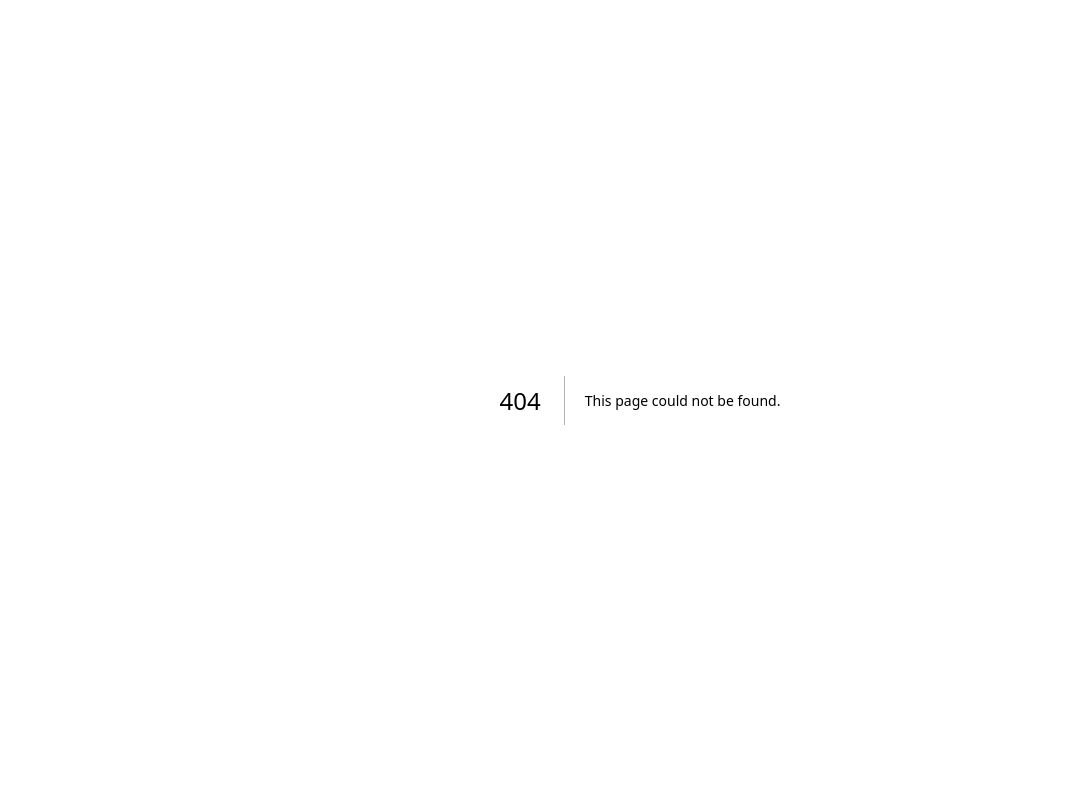
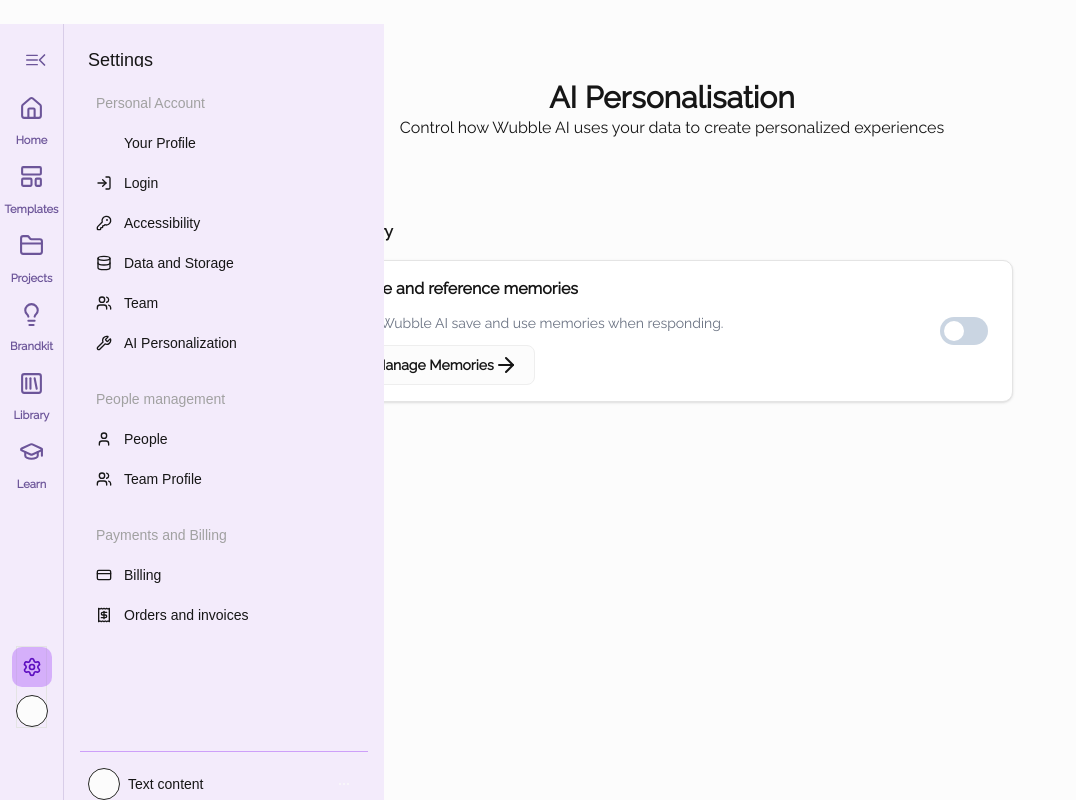
Before and after one commit to SAM324674/landing-page-2-exp, a Next.js app in the folder wubble-demo/: page /settings/ai-personalization in a window 1280 px wide. Before the commit this address had no page. Shown: the whole page, without its empty margins (0-1076 px from the left). Built offline with nearby package versions, Linux system fonts and the light colour scheme; some icons are missing.

Commit message:
corrected path

```diff
--- /dev/null
+++ b/wubble-demo/src/app/(routes)/settings/ai-personalization/page.tsx
@@ -0,0 +1,49 @@
+import React from 'react'
+import SideBarLayout from '../../SideBarLayout'
+import { Card } from '@/components/ui/card'
+import { Button } from '@/components/ui/button'
+import { ArrowRight, LockKeyhole } from 'lucide-react'
+import Switch from '@/components/ui/switch'
+import ToggleSwitch from '@/components/toggle-switch'
+
+const AIPersonalizationPage = () => {
+    return (
+        <div>
+            <SideBarLayout>
+                <main className='w-full flex flex-col items-center justify-center space-y-20 p-10 mt-10'>
+                    <div className='flex flex-col items-center'>
+                        <h1 className='text-3xl font-bold'>AI Personalisation</h1>
+                        <p>Control how Wubble AI uses your data to create personalized experiences</p>
+                    </div>
+                    <div className='w-[60%]'>
+                        <div className="flex justify-between items-start gap-4 flex-col">
+                            <h1 className='font-bold '>Memory</h1>
+                            <Card className="w-full flex items-center justify-start p-4  gap-4">
+
+                                <div className="flex  items-center justify-between  w-full px-2">
+                                    <div className=' space-y-3'>
+                                        <h1 className="font-bold text-md">
+                                            Save and reference memories
+                                        </h1>
+                                        <p className=" text-sm text-gray-500">
+                                            Let Wubble AI save and use memories when responding.
+                                        </p>
+                                        <Button variant={"outline"} className='font-bold '>
+                                            Manage Memories
+                                            <ArrowRight />
+                                        </Button>
+                                    </div>
+                                    <ToggleSwitch />
+                                </div>
+                            </Card>
+
+
+                        </div>
+                    </div>
+                </main>
+            </SideBarLayout>
+        </div>
+    )
+}
+
+export default AIPersonalizationPage
--- /dev/null
+++ b/wubble-demo/src/app/(routes)/settings/people/page.tsx
@@ -0,0 +1,49 @@
+import React from 'react'
+import SideBarLayout from '../../SideBarLayout'
+import { Card } from '@/components/ui/card'
+import { Button } from '@/components/ui/button'
+import { ArrowRight, LockKeyhole } from 'lucide-react'
+import Switch from '@/components/ui/switch'
+import ToggleSwitch from '@/components/toggle-switch'
+
+const PeoplePage = () => {
+    return (
+        <div>
+            <SideBarLayout>
+                <main className='w-full flex flex-col items-center justify-center space-y-20 p-10 mt-10'>
+                    <div className='flex flex-col items-center'>
+                        <h1 className='text-3xl font-bold'>AI Personalisation</h1>
+                        <p>Control how Wubble AI uses your data to create personalized experiences</p>
+                    </div>
+                    <div className='w-[60%]'>
+                        <div className="flex justify-between items-start gap-4 flex-col">
+                            <h1 className='font-bold '>Memory</h1>
+                            <Card className="w-full flex items-center justify-start p-4  gap-4">
+
+                                <div className="flex  items-center justify-between  w-full px-2">
+                                    <div className=' space-y-3'>
+                                        <h1 className="font-bold text-md">
+                                            Save and reference memories
+                                        </h1>
+                                        <p className=" text-sm text-gray-500">
+                                            Let Wubble AI save and use memories when responding.
+                                        </p>
+                                        <Button variant={"outline"} className='font-bold '>
+                                            Manage Memories
+                                            <ArrowRight />
+                                        </Button>
+                                    </div>
+                                    <ToggleSwitch />
+                                </div>
+                            </Card>
+
+
+                        </div>
+                    </div>
+                </main>
+            </SideBarLayout>
+        </div>
+    )
+}
+
+export default PeoplePage
--- a/wubble-demo/src/components/sidebar-component.tsx
+++ b/wubble-demo/src/components/sidebar-component.tsx
@@ -593,9 +593,9 @@ function getSidebarContent(activeSection: string): SidebarContent {
             { icon: <UserIcon size={16} className="text-foreground" />, label: "Your Profile", link: "/settings/profile" },
             { icon: <LogIn size={16} className="text-foreground" />, label: "Login", link: "/settings/login" },
             { icon: <KeyRound size={16} className="text-foreground" />, label: "Accessibility", link: "/settings/accessibility" },
-            { icon: <Database size={16} className="text-foreground" />, label: "Data Storage", link: "/settings/data-storage" },
+            { icon: <Database size={16} className="text-foreground" />, label: "Data and Storage", link: "/settings/data-and-storage" },
             { icon: <Users size={16} className="text-foreground" />, label: "Team", link: "/settings/team" },
-            { icon: <Wrench size={16} className="text-foreground" />, label: "AI Personalization" },
+            { icon: <Wrench size={16} className="text-foreground" />, label: "AI Personalization" , link: "/settings/ai-personalization"},
           ],
         },
         {
--- a/wubble-demo/src/components/toggle-switch.tsx
+++ b/wubble-demo/src/components/toggle-switch.tsx
@@ -1,5 +1,4 @@
-import { cn } from "@/lib/utils";
-import { useState } from "react";
+
 
 export default function ToggleSwitch() {
     return (
```
